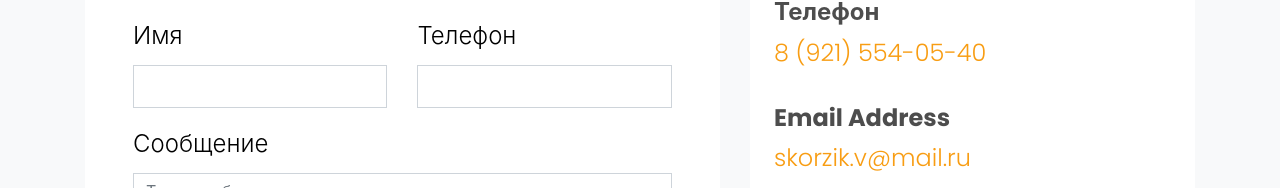
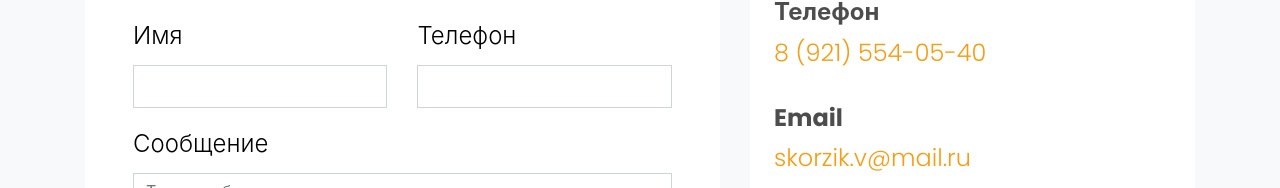
Before and after one commit to FETWEB/servicgruz, a plain HTML site: page index.html in a window 1280 px wide. Shown: the part 2811-2999 px from the top of the page. Drawn offline with Linux system fonts and the light colour scheme; files whose address does not match are found by name; a web font is replaced by a local one.

Commit message:
Update index.html

```diff
--- a/index.html
+++ b/index.html
@@ -378,7 +378,7 @@
               <p class="mb-0 font-weight-bold">Телефон</p>
               <p class="mb-4"><a href="+79215540540">8 (921) 554-05-40</a></p>
 
-              <p class="mb-0 font-weight-bold">Email Address</p>
+              <p class="mb-0 font-weight-bold">Email</p>
               <p class="mb-0"><a href="mailto:skorzik.v@mail.ru">skorzik.v@mail.ru</a></p>
 
             </div>
```
